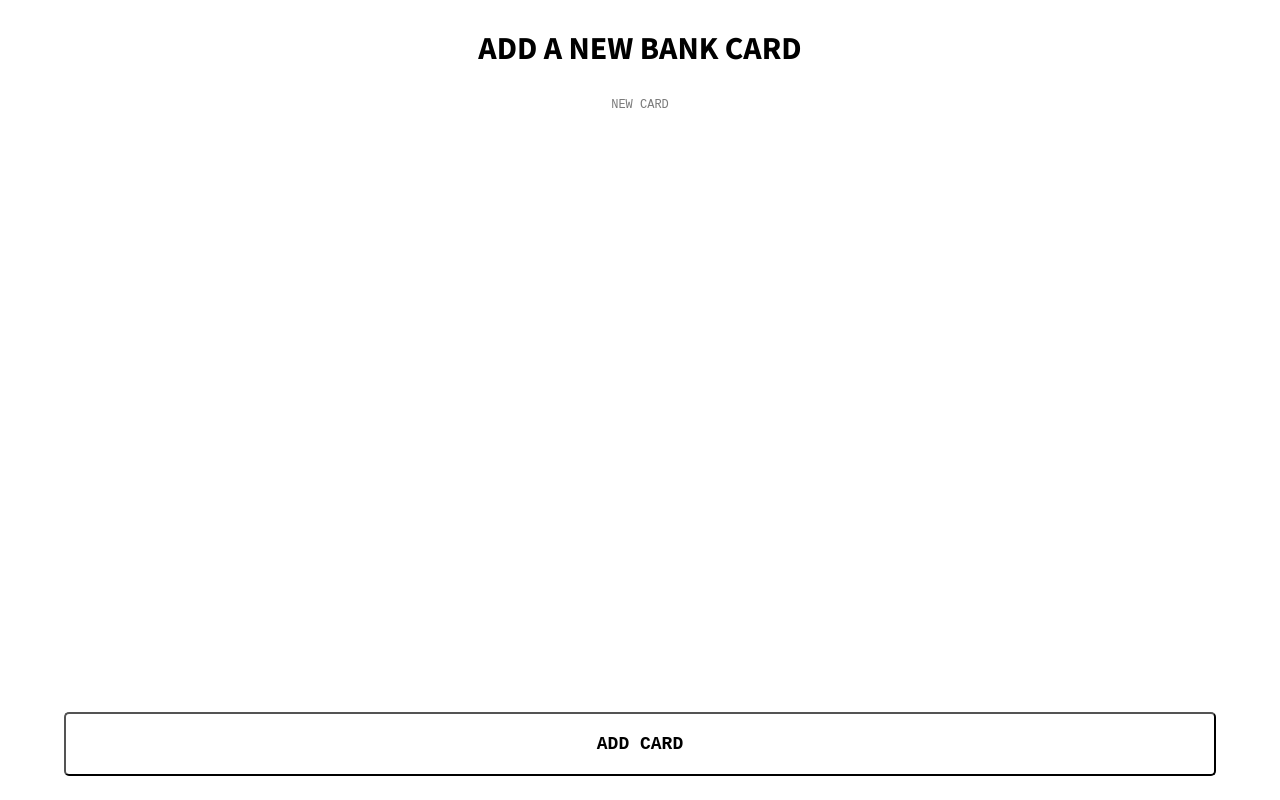
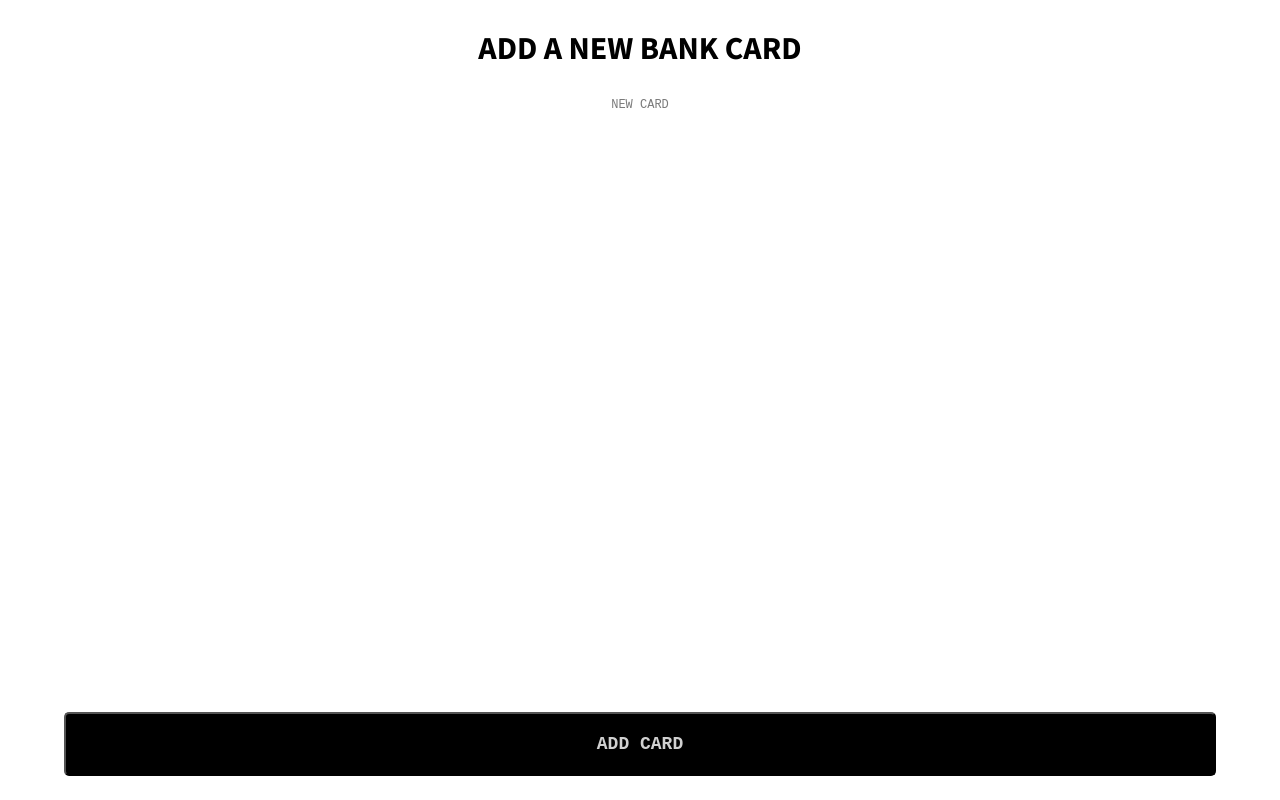
Before and after one commit to Egeeoz/js_2023_kungFuPants_eWallet, a React (Vite) app: page /Add in a window 1280 px wide. Built offline with nearby package versions, Linux system fonts and the light colour scheme; a web font is replaced by a local one.

Commit message:
Fixed styling for add card button

```diff
--- a/src/Components/Button.tsx
+++ b/src/Components/Button.tsx
@@ -4,12 +4,13 @@ import { Link } from "react-router-dom";
 interface Props {
   text: string;
   to: string;
+  className?: string;
 }
 
-const Button = ({ text, to }: Props) => {
+const Button = ({ text, to, className }: Props) => {
   return (
     <Link to={to}>
-      <button>{text}</button>
+      <button className={className}>{text}</button>
     </Link>
   );
 };
--- a/src/Pages/AddCard.tsx
+++ b/src/Pages/AddCard.tsx
@@ -5,7 +5,7 @@ const AddCard = () => {
   return (
     <>
       <Top text="Add a new bank card" smalltext="New Card" />
-      <Button text="Add card" to={"/"}></Button>
+      <Button text="Add card" to={"/"} className="addCardBtn"></Button>
     </>
   );
 };
--- a/src/abstracts/button.scss
+++ b/src/abstracts/button.scss
@@ -17,3 +17,8 @@ button {
   font-weight: bold;
   font-family: $text-font;
 }
+
+.addCardBtn {
+  color: $defualt-card;
+  background-color: $button-color;
+}
```
